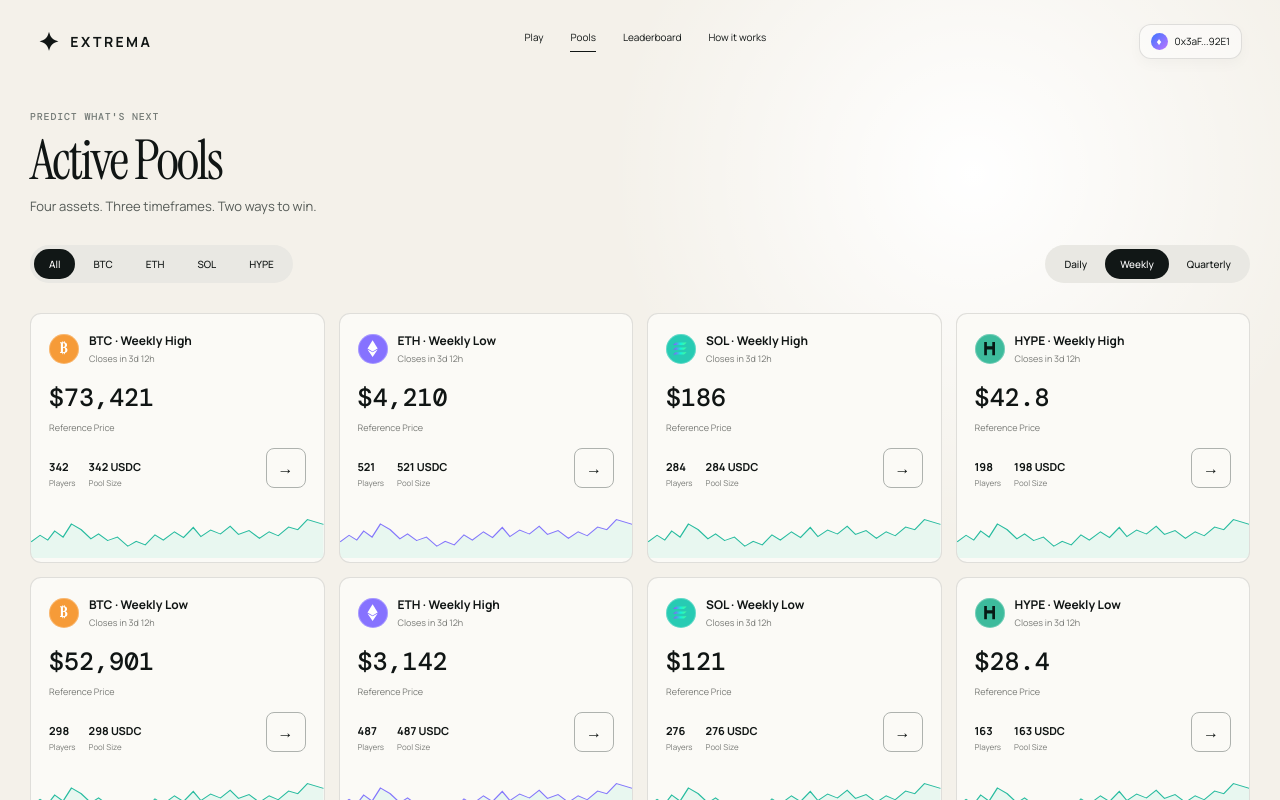
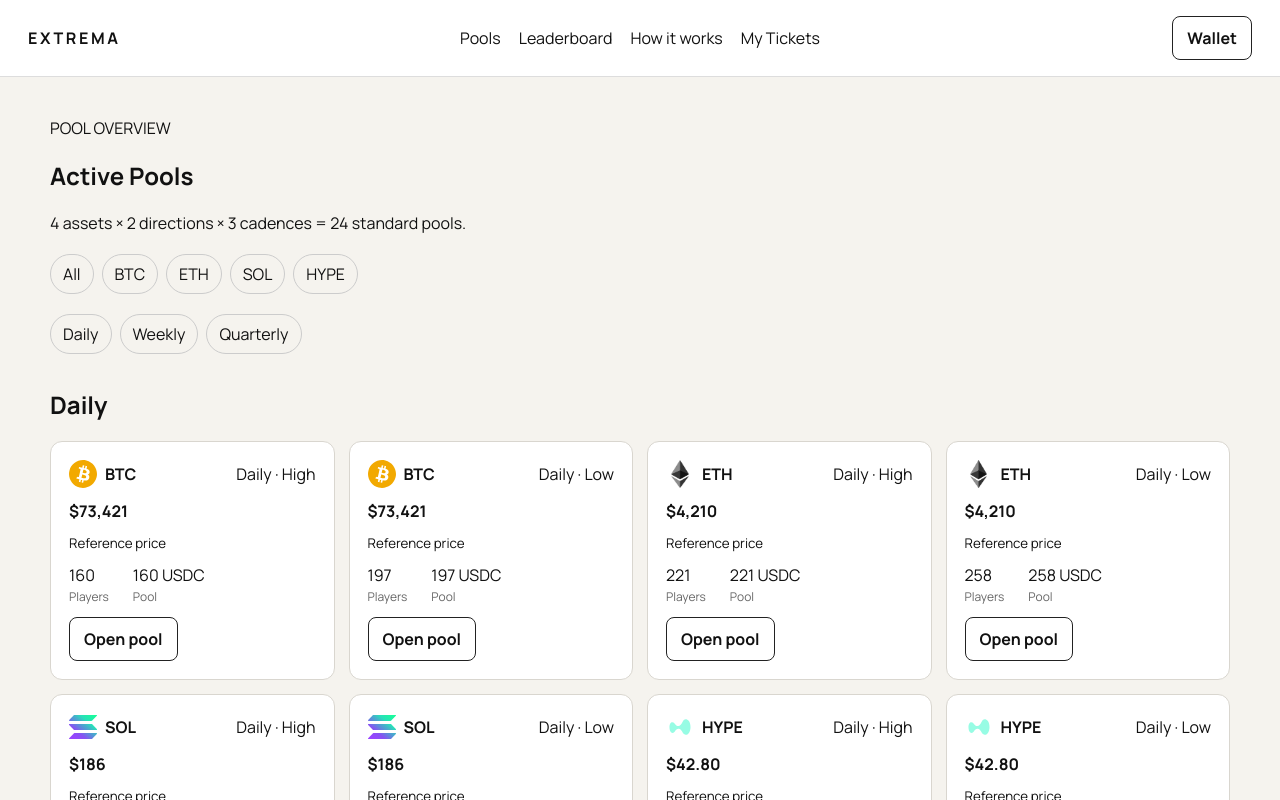
Before and after one commit to dharmanan/extrama-arc, a Next.js app: page /pools in a window 1280 px wide. Shown: the top 800 px of the page. Built offline with nearby package versions, Linux system fonts and the light colour scheme.

Commit message:
feat: make pool overview data driven

```diff
--- a/app/pools/page.tsx
+++ b/app/pools/page.tsx
@@ -1,5 +1,33 @@
-import Link from "next/link";
-import { AssetBadge, Header, PriceLine } from "../components";
-import { pools } from "../lib/mock-data";
+import { PoolSummary, ProductHeader } from "../product-components";
+import { pools } from "../lib/data";
+import type { Asset, Cadence } from "../lib/domain";
 
-export default function Pools() { return <main className="paper"><Header active="pools" /><section className="pools-wrap"><p className="eyebrow">PREDICT WHAT&apos;S NEXT</p><h1>Active Pools</h1><p className="sub">Four assets. Three timeframes. Two ways to win.</p><div className="filters"><div><b>All</b><span>BTC</span><span>ETH</span><span>SOL</span><span>HYPE</span></div><div><span>Daily</span><b>Weekly</b><span>Quarterly</span></div></div><div className="pool-grid">{pools.map((pool, index) => <article className="pool-card" key={`${pool.asset}-${pool.direction}`}><div className="pool-heading"><AssetBadge asset={pool.asset} /><span><b>{pool.asset} · {pool.cadence} {pool.direction}</b><small>Closes in {pool.closes}</small></span></div><strong className="pool-price">{pool.price}</strong><small>Reference Price</small><div className="pool-numbers"><span><b>{pool.players}</b>Players</span><span><b>{pool.pool}</b>Pool Size</span><Link href="/pools/eth-weekly-low" aria-label="Join pool">→</Link></div><PriceLine violet={index === 1 || index === 5} /></article>)}</div></section></main>; }
+const assets: ("All" | Asset)[] = ["All", "BTC", "ETH", "SOL", "HYPE"];
+const cadences: Cadence[] = ["Daily", "Weekly", "Quarterly"];
+
+export default function PoolsPage() {
+  return (
+    <main className="wf-page">
+      <ProductHeader />
+      <section className="wf-main">
+        <p>POOL OVERVIEW</p>
+        <h1>Active Pools</h1>
+        <p>4 assets × 2 directions × 3 cadences = 24 standard pools.</p>
+
+        <div className="wf-tabs">{assets.map((item) => <span key={item}>{item}</span>)}</div>
+        <div className="wf-tabs">{cadences.map((item) => <span key={item}>{item}</span>)}</div>
+
+        {cadences.map((cadence) => (
+          <section className="wf-section" key={cadence}>
+            <h2>{cadence}</h2>
+            <div className="wf-grid">
+              {pools.filter((pool) => pool.cadence === cadence).map((pool) => (
+                <PoolSummary pool={pool} key={pool.slug} />
+              ))}
+            </div>
+          </section>
+        ))}
+      </section>
+    </main>
+  );
+}
```
